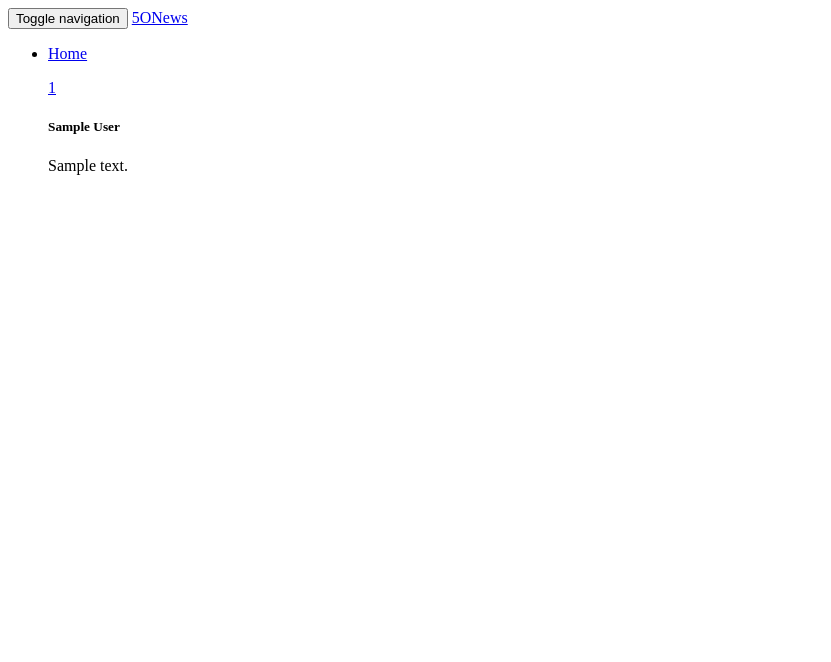
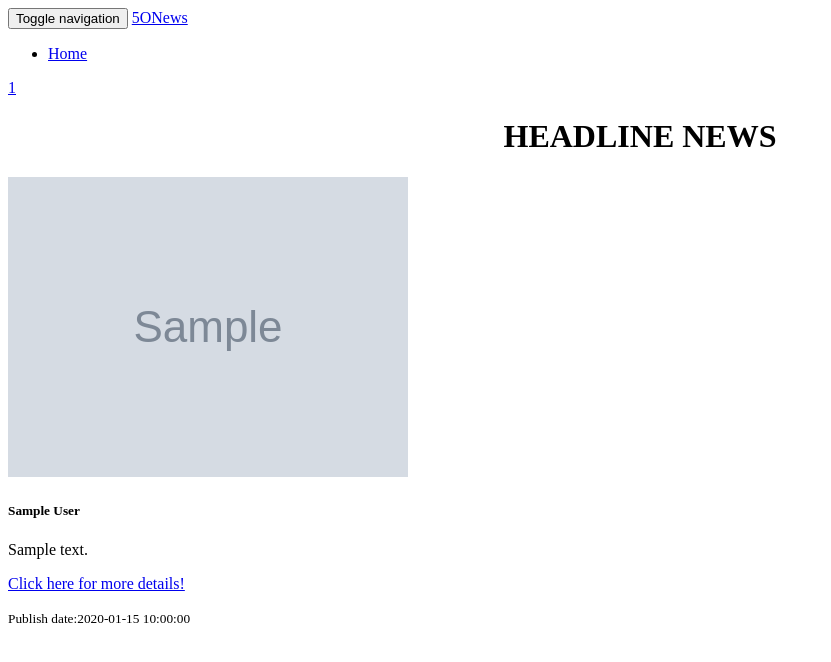
Before and after one commit to Joseph-oderoh/5ONews, a Python web app: template app/templates/index.html in a window 1280 px wide. Shown: the top 662 px of the page, without its empty margins (0-831 px from the left). Run offline with Jinja, Linux system fonts and the light colour scheme; the template is opened without the code that fills it: most values are stand-ins (such as "Sample title", 1, 10 or a date in 2020); grey boxes marked "Sample" are stand-in pictures.

Commit message:
add headlines to the homepaage

```diff
--- a/app/request.py
+++ b/app/request.py
@@ -1,9 +1,9 @@
 import urllib.request,json
 from app import  app
-from .models import article, source
+from .models import article, source, headlines
 Article = article.Article
 Source = source.Source
-
+Headlines = headlines.Headlines
 
 api_key = app.config['NEWS_API_KEY']
 source_url= app.config['NEWS_API_SOURCE_URL']
--- a/app/templates/article.html
+++ b/app/templates/article.html
@@ -5,7 +5,7 @@
 {% block content%}
 {% for article in articles %}
 
-      <div class="card">
+      <div class="container">
         <img class="card" src="{{article.image}}" alt="Card image cap" >
         <div class="card-body">
           <h5 class="card-title">{{article.author}}</h5>
--- a/app/templates/index.html
+++ b/app/templates/index.html
@@ -4,19 +4,35 @@
 {% endblock%}
      {% block content %}
  <!-- Popular info section  -->
- <ul>
+ <div class="container">
+ <div class="row">
+  <div class="col-md-4">
     {% for source in sources %}
     <a href="/article/{{source.id}}">
       <p class="text-capitalize text-muted">{{source.id}}</p>
     </a>
     {% endfor %}
+  </div>
+  <div class="col-md-8">
+    <h1 align="center"> HEADLINE NEWS </h3>
+      {% for headlines in headlines %}
 
-    {% for headlines in headlines %}
-
-
-        <h5 class="">{{headlines.author}}</h5>
-        <p class="">{{headlines.description}}</p>
-
-    {% endfor %}
-
+      <div class="card">
+        <img class="card" src="{{headlines.image}}" alt="Card image cap" size="100px180">
+        <div class="card-body">
+          <h5 class="card-title">{{headlines.author}}</h5>
+          <p class="card-text">{{headlines.description}}</p>
+          <a href="{{headlines.url}}">
+            <p class="card-text">Click here for more details!</p>
+          </a>
+        </div>
+        <div class="card-footer">
+          <small class="text-muted">Publish date:{{headlines.time}}</small>
+        </div>
+      </div>
+      {% endfor %}
+  </div>
+ </div>
+</div>
+ <ul>
 {% endblock%}
```
Also changed, not shown: app/models/headlines.py (renamed from app/models/hedlines.py).
